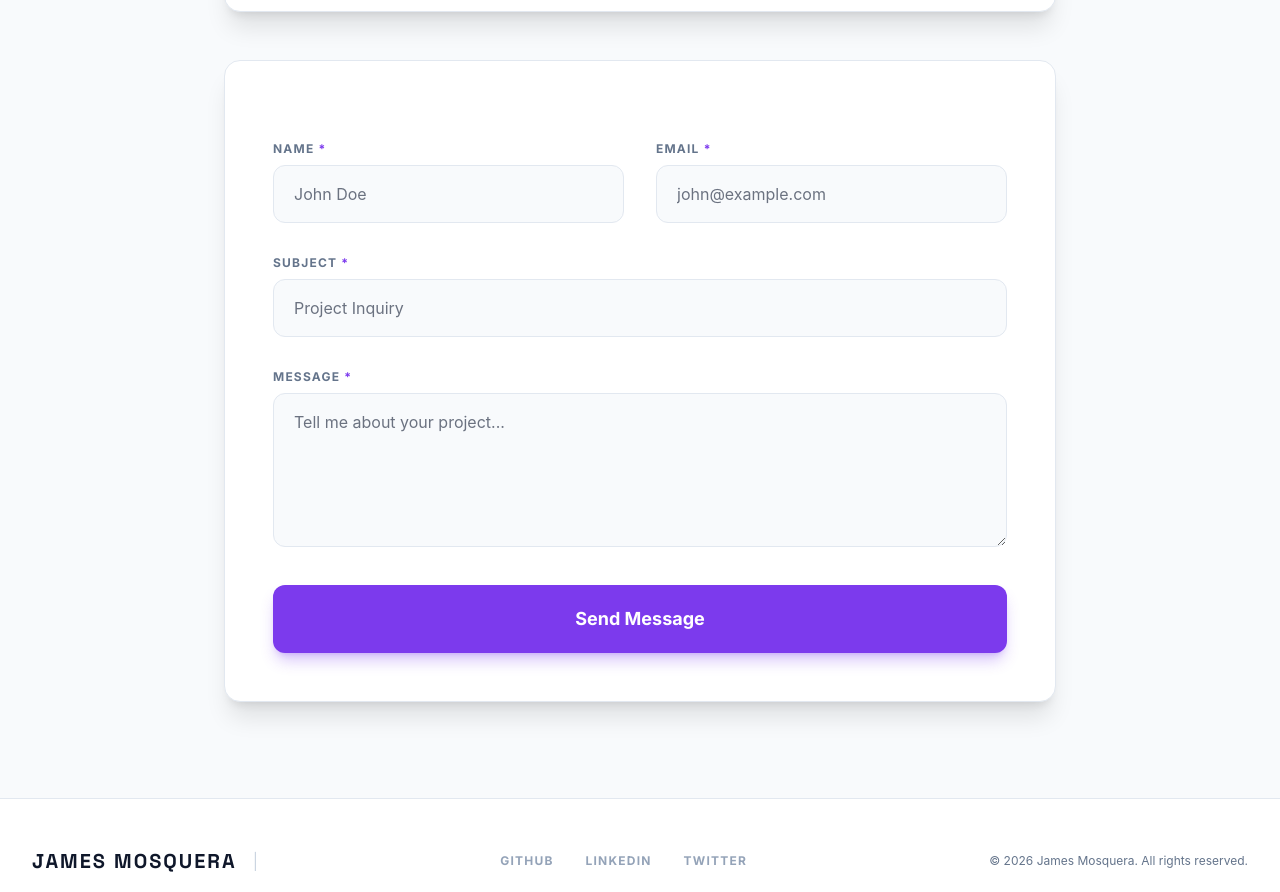
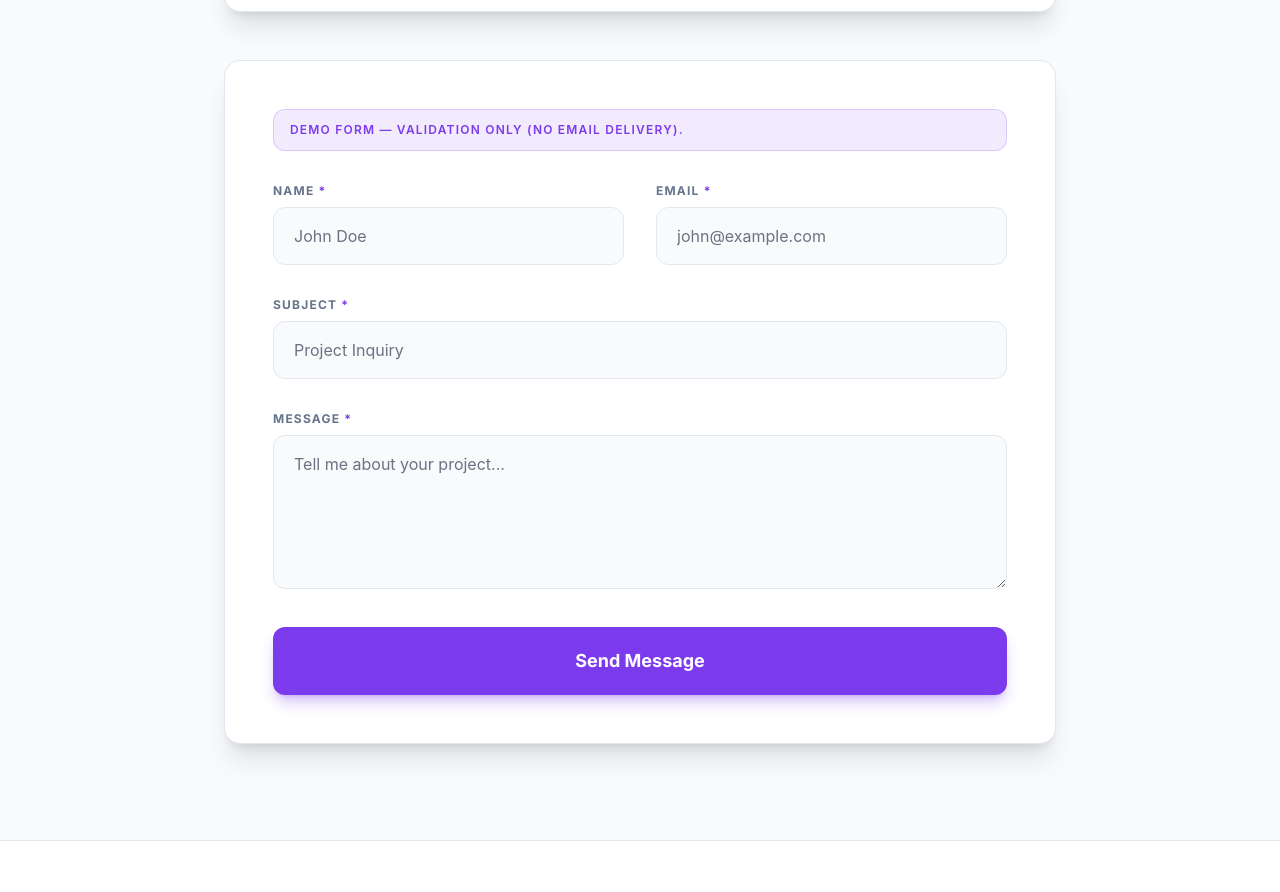
Before and after one commit to JotaJotaM1/Portafolio_James_Mosquera, a React (Vite) app: page / in a window 1280 px wide. Shown: the part 6433-7325 px from the top of the page. Built offline with nearby package versions, Linux system fonts and the light colour scheme; a web font is replaced by a local one.

Commit message:
add titulo del formulario indicando que es solo demostrativo

```diff
--- a/src/components/Contact.tsx
+++ b/src/components/Contact.tsx
@@ -159,6 +159,9 @@ export const Contact: React.FC<{ id?: string }> = ({ id }) => {
 
         <div className="bg-white dark:bg-slate-800 rounded-2xl p-8 md:p-12 shadow-xl border border-slate-200 dark:border-slate-700">
           <form className="space-y-8" onSubmit={handleSubmit} noValidate>
+            <div className="rounded-xl border border-primary/20 bg-primary/10 px-4 py-3 text-xs font-semibold uppercase tracking-widest text-primary">
+              {t("contact.formDemoNote")}
+            </div>
             <div
               className="absolute -left-[9999px] top-auto h-px w-px overflow-hidden"
               aria-hidden="true"
--- a/src/i18n.ts
+++ b/src/i18n.ts
@@ -97,6 +97,7 @@ const resources = {
                 ctaBody: "I help brands and startups build fast, accessible, and beautiful web experiences. Tell me about your project and I’ll get back to you quickly.",
                 copyEmail: "Copy email",
                 copyEmailCopied: "Copied",
+                formDemoNote: "Demo form — validation only (no email delivery).",
                 form: {
                     name: "Name",
                     email: "Email",
@@ -223,6 +224,7 @@ const resources = {
                 ctaBody: "Ayudo a marcas y startups a construir experiencias web rápidas, accesibles y atractivas. Cuéntame tu proyecto y te responderé pronto.",
                 copyEmail: "Copiar correo",
                 copyEmailCopied: "Copiado",
+                formDemoNote: "Formulario demo — solo validación (sin envío de email).",
                 form: {
                     name: "Nombre",
                     email: "Email",
```
